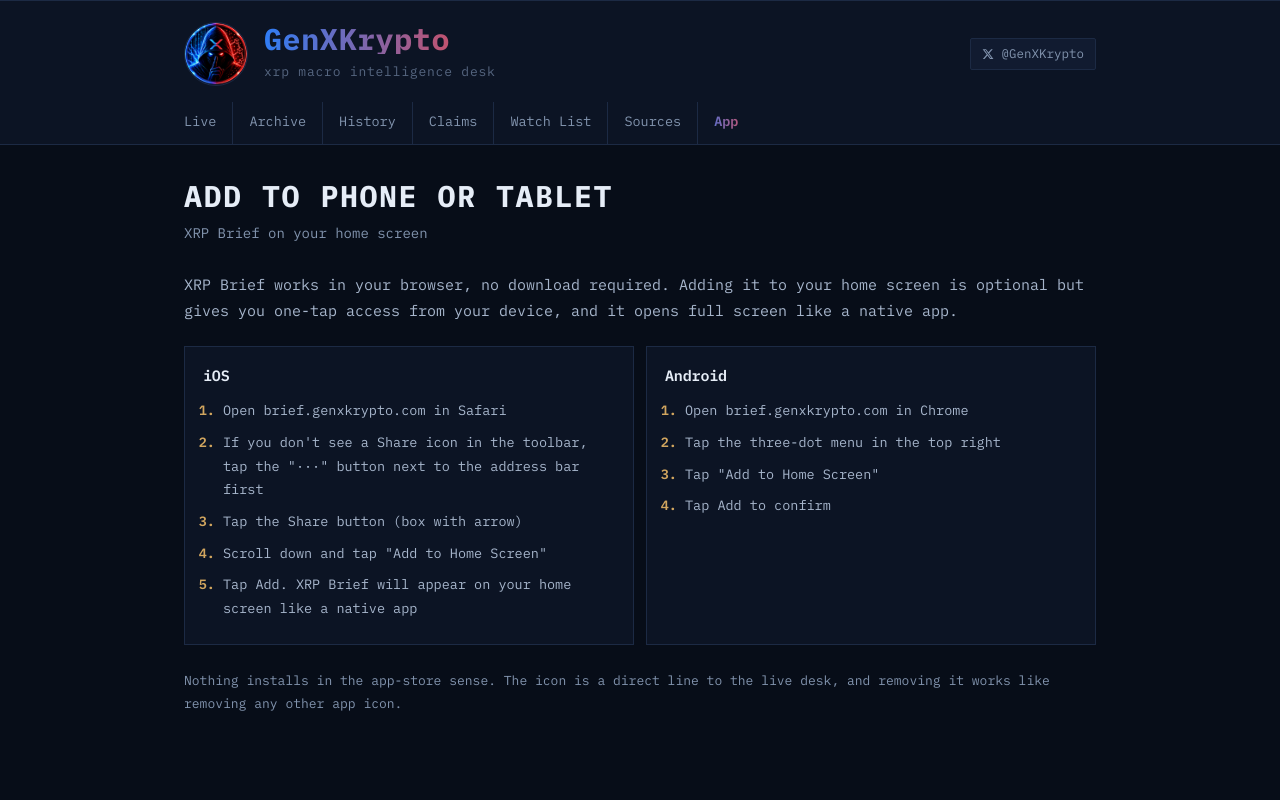
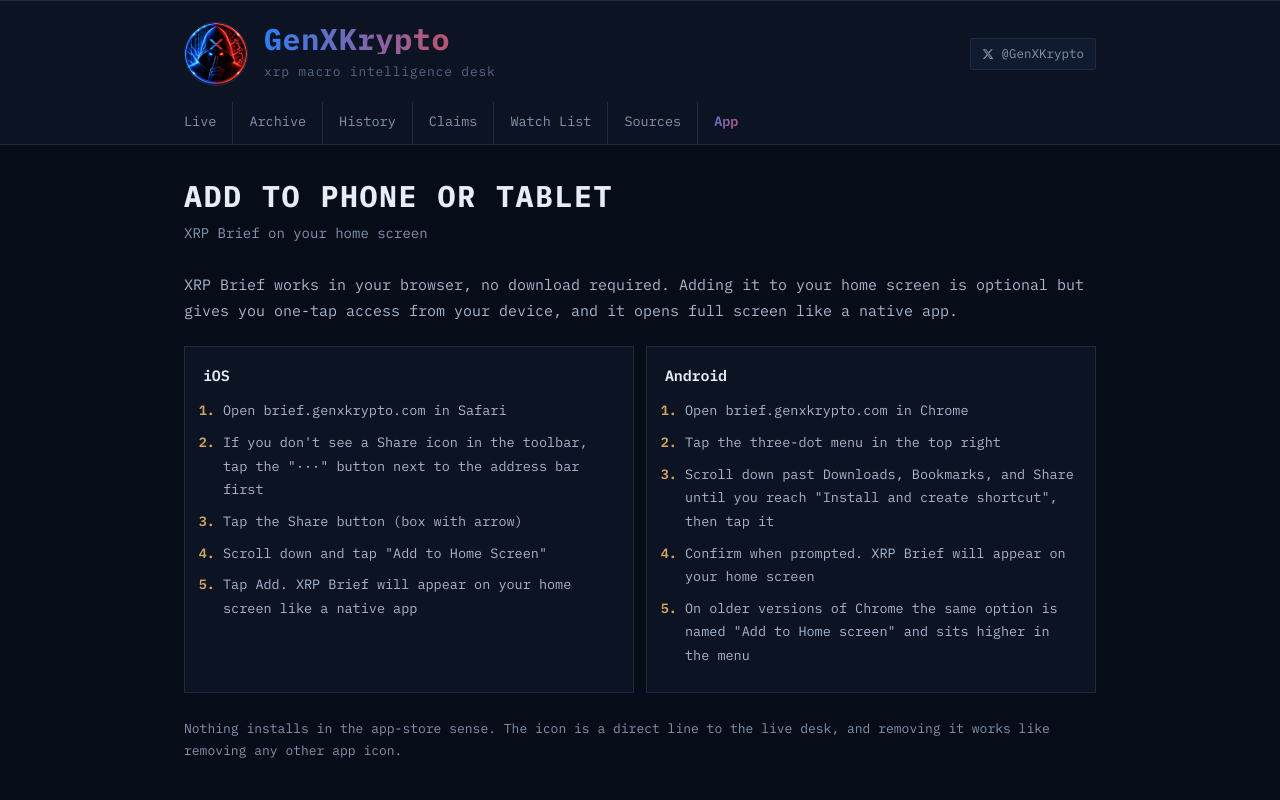
Before and after one commit to LINIHQ/macro-intel-desk, a Next.js app: page /install in a window 1280 px wide. Shown: the top 800 px of the page. Built offline with nearby package versions, Linux system fonts and the light colour scheme.

Commit message:
Update Android install steps for current Chrome menu wording

```diff
--- a/app/install/page.jsx
+++ b/app/install/page.jsx
@@ -30,8 +30,9 @@ export default function InstallPage() {
           <ol className="install-steps">
             <li>Open brief.genxkrypto.com in Chrome</li>
             <li>Tap the three-dot menu in the top right</li>
-            <li>Tap &quot;Add to Home Screen&quot;</li>
-            <li>Tap Add to confirm</li>
+            <li>Scroll down past Downloads, Bookmarks, and Share until you reach &quot;Install and create shortcut&quot;, then tap it</li>
+            <li>Confirm when prompted. XRP Brief will appear on your home screen</li>
+            <li>On older versions of Chrome the same option is named &quot;Add to Home screen&quot; and sits higher in the menu</li>
           </ol>
         </div>
       </div>
```
